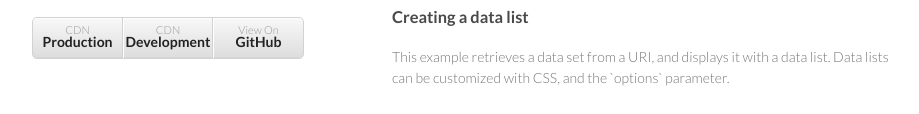
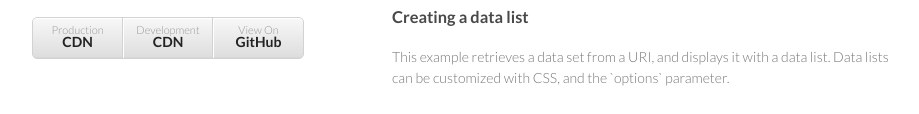
Before and after one commit to avoidwork/keigai, a plain HTML site: page index.html in a window 1280 px wide. Shown: the part 515-629 px from the top of the page, without its empty margins (178-1097 px from the left). Drawn offline with Linux system fonts and the light colour scheme; a script that the page names is missing.

Commit message:
Changing words

```diff
--- a/index.html
+++ b/index.html
@@ -28,8 +28,8 @@
 					<li><a href="util.html" title="keigai utility functions">keigai.util</a></li>
 				</ul>
 				<ul class="buttons">
-					<li><a href="http://cdn.keigai.io/keigai.min.js" title="Download production file">CDN <strong>Production</strong></a></li>
-					<li><a href="http://cdn.keigai.io/keigai.js" title="Download development file">CDN <strong>Development</strong></a></li>
+					<li><a href="http://cdn.keigai.io/keigai.min.js" title="Production CDN file">Production <strong>CDN</strong></a></li>
+					<li><a href="http://cdn.keigai.io/keigai.js" title="Development CDN file">Development <strong>CDN</strong></a></li>
 					<li><a href="https://github.com/avoidwork/keigai" title="View on GitHub">View On <strong>GitHub</strong></a></li>
 				</ul>
 				<p id="version"></p>
```
